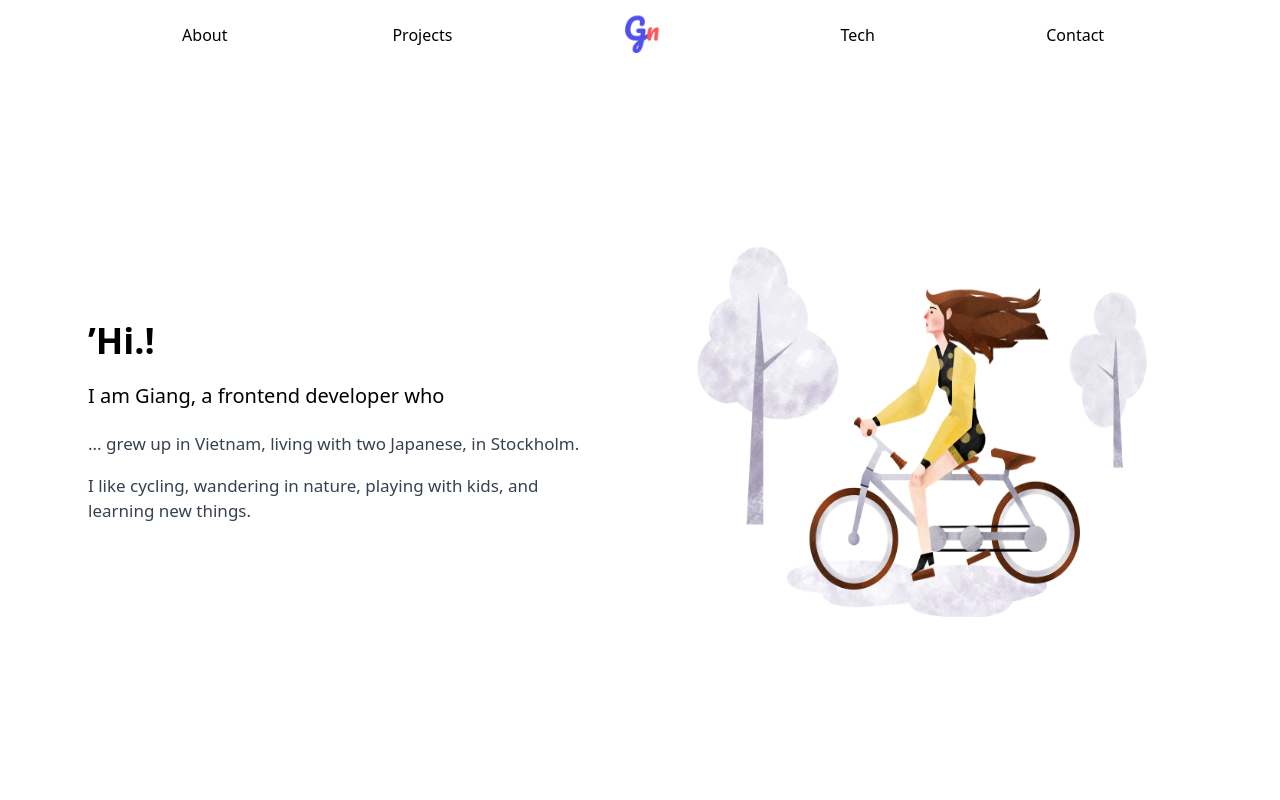
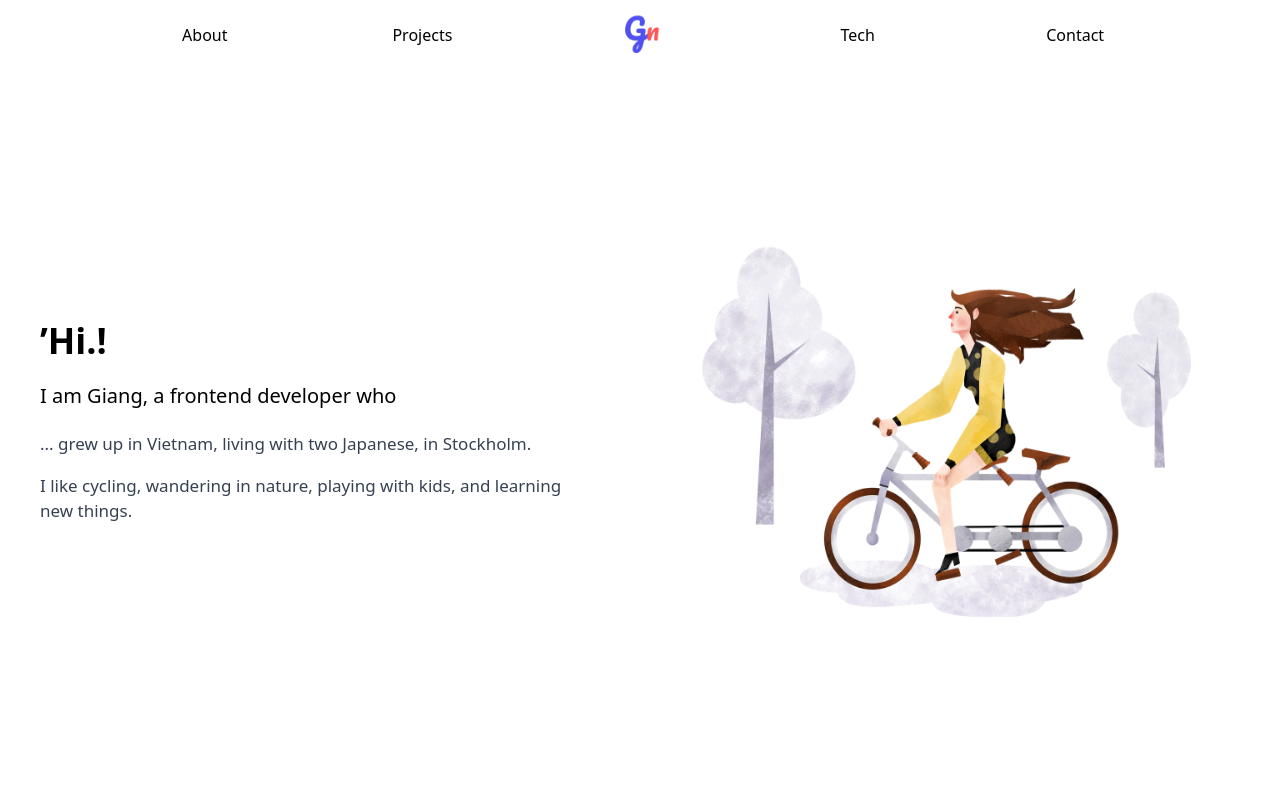
Before and after one commit to nh-g/portfolio-in-react, a React (Create React App) app: page / in a window 1280 px wide. Shown: the top 800 px of the page. Built offline with nearby package versions, Linux system fonts and the light colour scheme.

Commit message:
fix queries padding

```diff
--- a/src/styles/base/layout.scss
+++ b/src/styles/base/layout.scss
@@ -48,7 +48,7 @@ section:nth-child(even) {
 
 @media screen and (min-width: 658px) {
     section{
-        padding-left: 5rem;
-        padding-right: 5rem;
+        padding-left: 2rem;
+        padding-right: 2rem;
     }
 }
```
